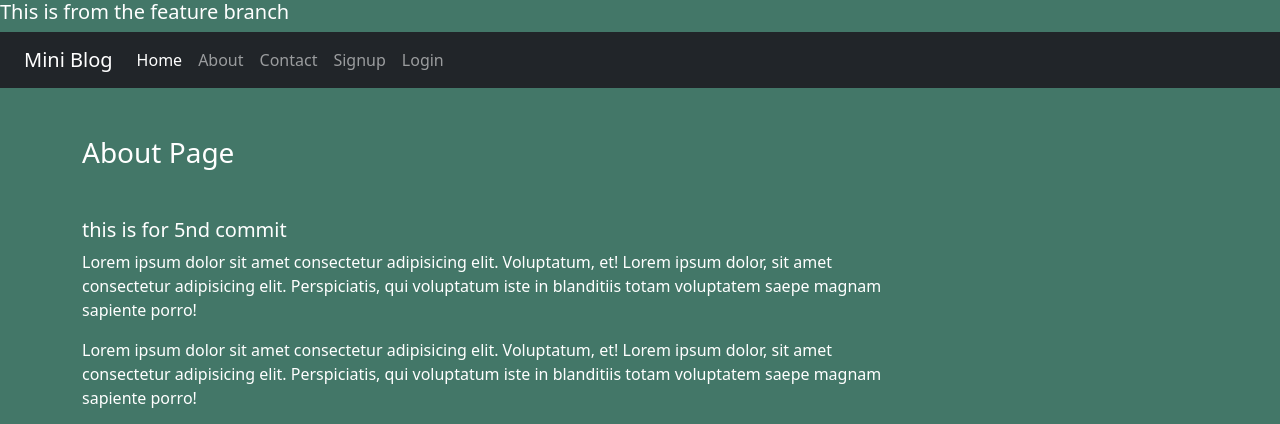
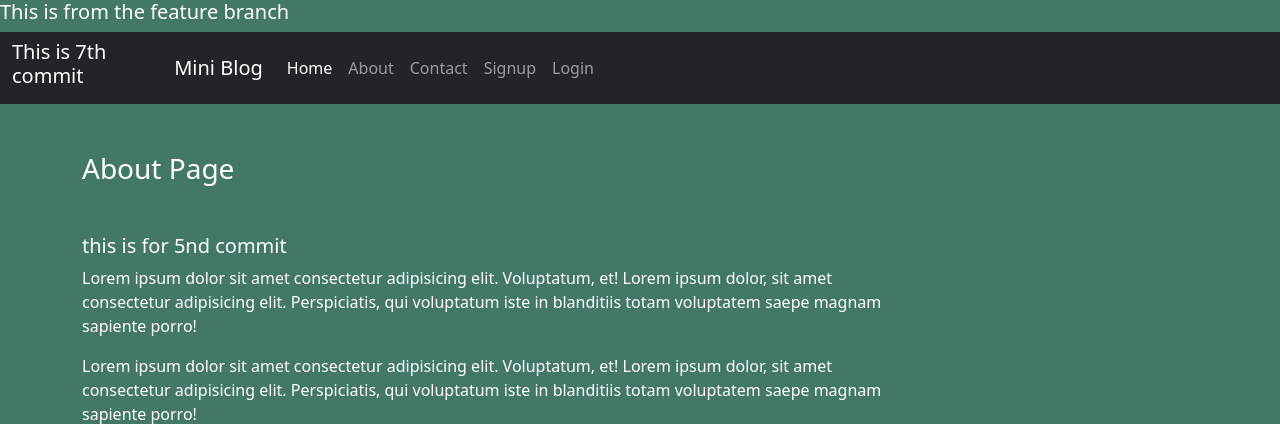
Before and after one commit to Pavan-tech-kumar/Simpleblog, a Django app: page /about/ in a window 1280 px wide. Shown: the top 424 px of the page. Run offline with Django 3.2, Linux system fonts and the light colour scheme; some libraries are stand-ins or nearby versions.

Commit message:
7th commit

```diff
--- a/simpleblog/templates/blog/navbar.html
+++ b/simpleblog/templates/blog/navbar.html
@@ -1,5 +1,6 @@
 <nav class="navbar navbar-expand-lg navbar-dark bg-dark">
-    <div class="container-fluid">
+	<h5>This is 7th commit</h5>
+	<div class="container-fluid">
       <a class="navbar-brand" href="#">Mini Blog</a>
       <button class="navbar-toggler" type="button" data-bs-toggle="collapse" data-bs-target="#navbarNav" aria-controls="navbarNav" aria-expanded="false" aria-label="Toggle navigation">
         <span class="navbar-toggler-icon"></span>
```
